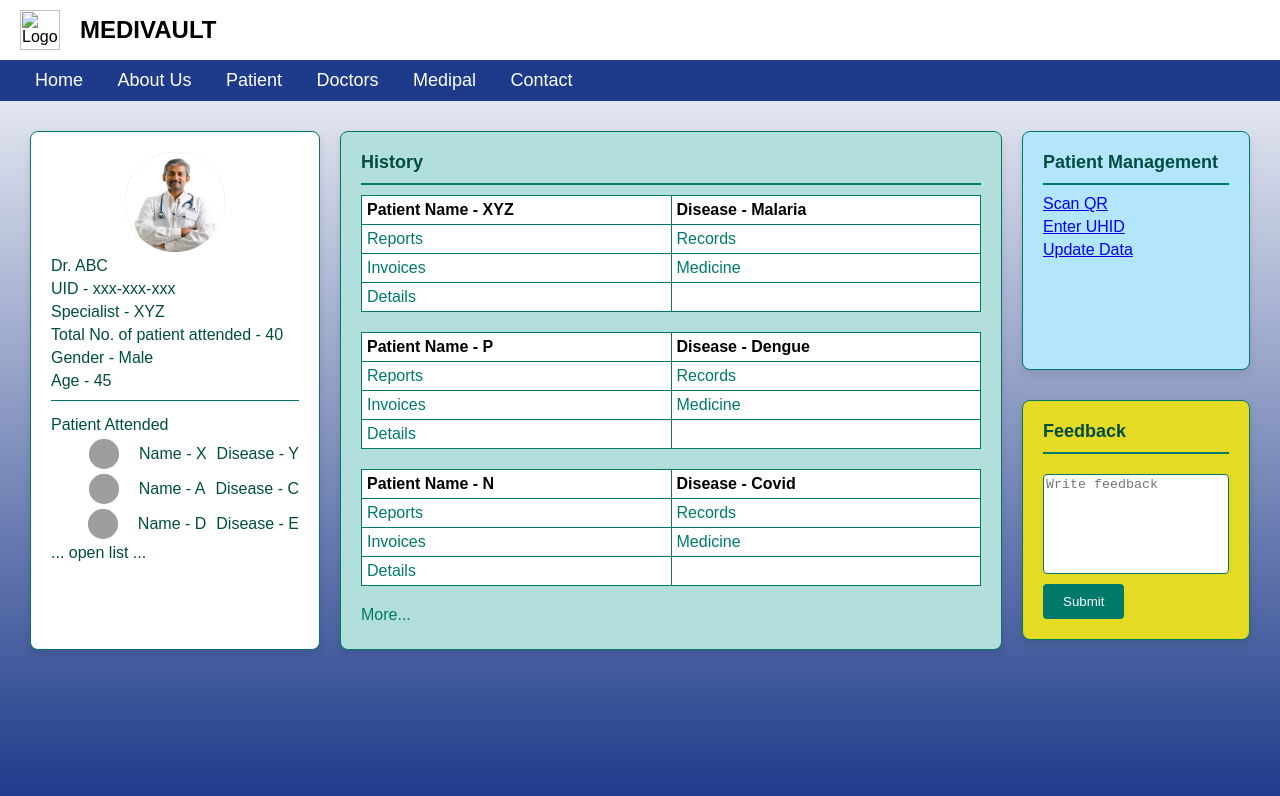
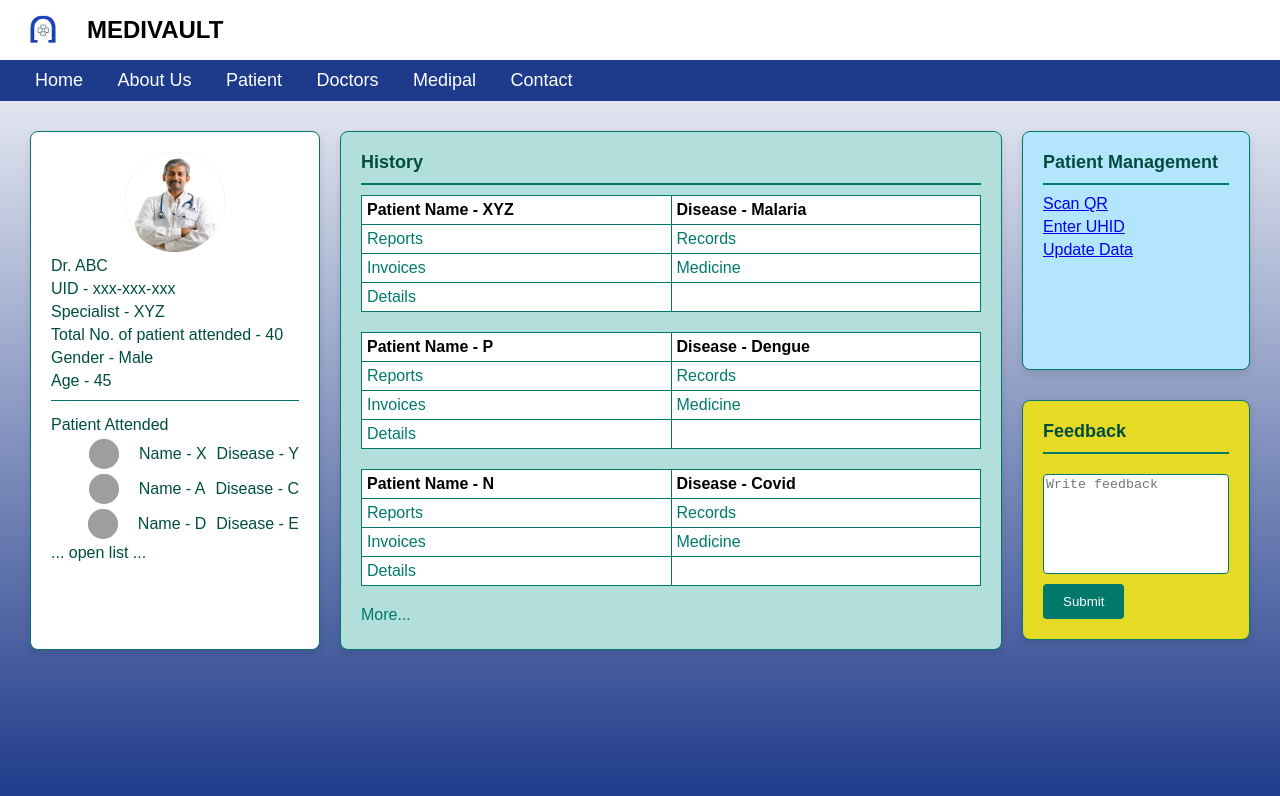
Before and after one commit to Madhuk1808/Medivault, a plain HTML site: page pdoctor.html in a window 1280 px wide. Shown: the top 796 px of the page. Drawn offline with Linux system fonts and the light colour scheme; grey boxes are pictures that could not be loaded.

Commit message:
Update pdoctor.html

```diff
--- a/pdoctor.html
+++ b/pdoctor.html
@@ -212,7 +212,7 @@
  </head>
  <body>
   <div class="header">
-   <img alt="Logo" src=""/>
+   <img alt="Logo" src="Medivault/images/Untitled design.jpg"/>
    <h1>
     MEDIVAULT
    </h1>
```
